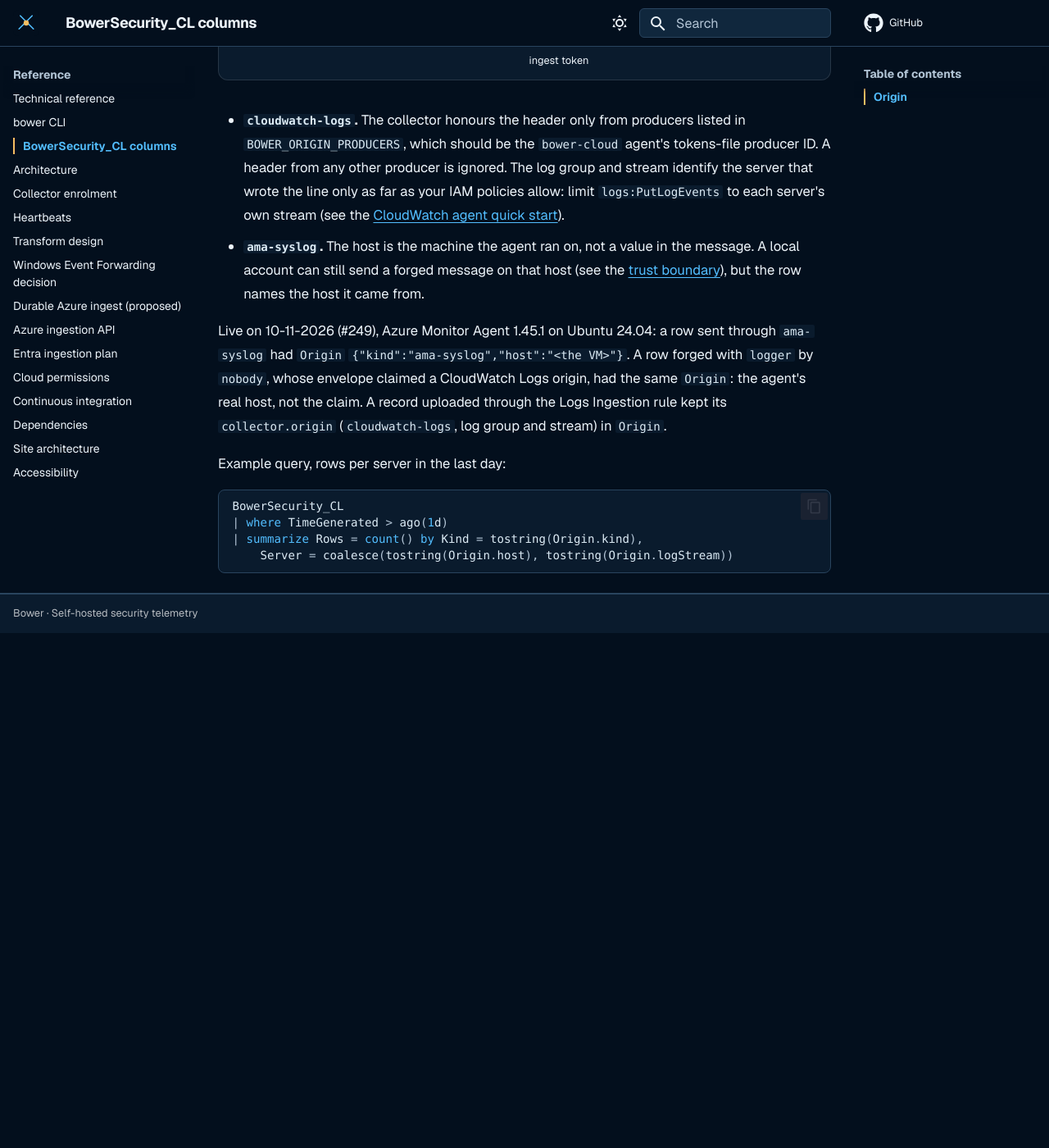
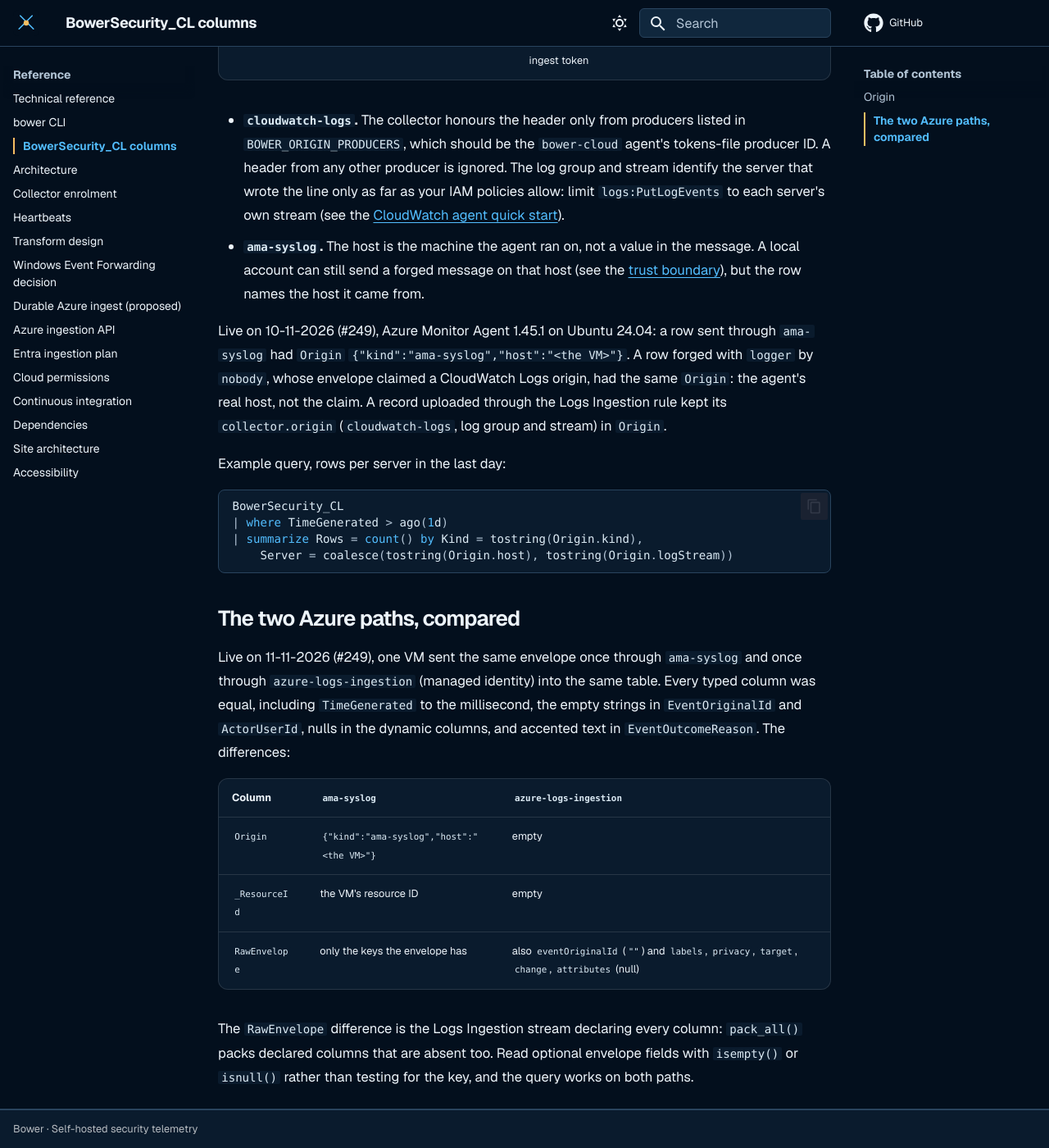
Before and after one commit to jusso-dev/Bower, an MkDocs documentation site: the page built from docs/reference/sentinel-table.md, in a window 1280 px wide and 1400 px high, scrolled down 2220 px. Shown: the whole window at 82% size. Built offline with MkDocs 1.6.1 and Material for MkDocs 9.7.7, drawn with Linux system fonts in a browser that asks for light colours; before the commit the page ends 2992 px from its top, so only the background shows below that.

Commit message:
docs(sentinel-table): a syslog row and a Logs Ingestion row compared column by column (#249)
Co-Authored-By: Claude Opus 5.5 <noreply@anthropic.com>

````diff
--- a/docs/reference/sentinel-table.md
+++ b/docs/reference/sentinel-table.md
@@ -75,3 +75,21 @@ BowerSecurity_CL
 | summarize Rows = count() by Kind = tostring(Origin.kind),
     Server = coalesce(tostring(Origin.host), tostring(Origin.logStream))
 ```
+
+## The two Azure paths, compared
+
+Live on 11-11-2026 (#249), one VM sent the same envelope once through `ama-syslog` and once
+through `azure-logs-ingestion` (managed identity) into the same table. Every typed column was
+equal, including `TimeGenerated` to the millisecond, the empty strings in `EventOriginalId` and
+`ActorUserId`, nulls in the dynamic columns, and accented text in `EventOutcomeReason`. The
+differences:
+
+| Column | `ama-syslog` | `azure-logs-ingestion` |
+|---|---|---|
+| `Origin` | `{"kind":"ama-syslog","host":"<the VM>"}` | empty |
+| `_ResourceId` | the VM's resource ID | empty |
+| `RawEnvelope` | only the keys the envelope has | also `eventOriginalId` (`""`) and `labels`, `privacy`, `target`, `change`, `attributes` (null) |
+
+The `RawEnvelope` difference is the Logs Ingestion stream declaring every column: `pack_all()`
+packs declared columns that are absent too. Read optional envelope fields with `isempty()` or
+`isnull()` rather than testing for the key, and the query works on both paths.
````
